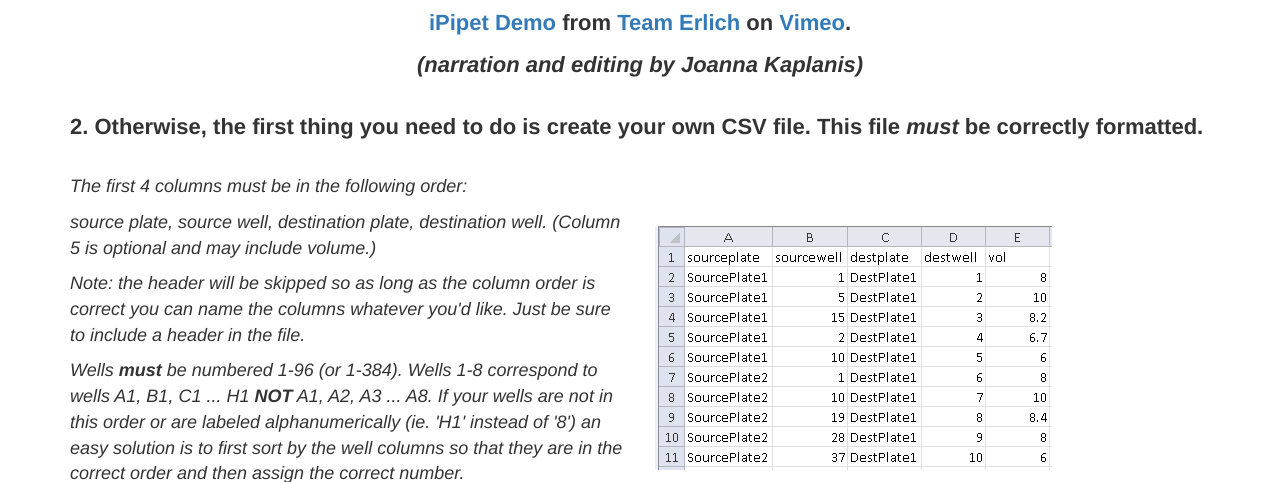
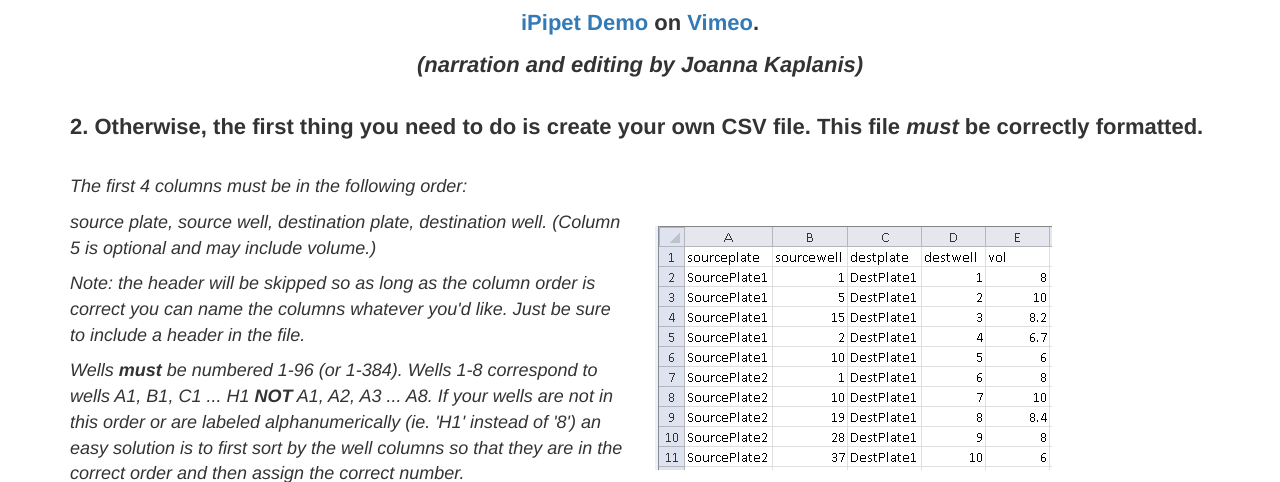
Before and after one commit to dinovski/iPipet, a Flask app: page /usage in a window 1280 px wide. Shown: the part 1148-1630 px from the top of the page. Run offline with Flask 3, Linux system fonts and the light colour scheme; some libraries are stand-ins or nearby versions.

Commit message:
Update vimeo link

```diff
--- a/templates/about.html
+++ b/templates/about.html
@@ -64,7 +64,7 @@ copyright (c) 2014 Dina Zielinski (dina@wi.mit.edu)
 	&nbsp;
 	<br/>
 	<center>
-		<iframe src="//player.vimeo.com/video/90988265" width="440" height="270" frameborder="0" webkitallowfullscreen mozallowfullscreen allowfullscreen></iframe> <p><a href="http://vimeo.com/90988265">iPipet Demo</a> from <a href="http://vimeo.com/user26499168">Team Erlich</a> on <a href="https://vimeo.com">Vimeo</a>.
+		<iframe src="//player.vimeo.com/video/1102717492" width="440" height="270" frameborder="0" webkitallowfullscreen mozallowfullscreen allowfullscreen></iframe> <p><a href="http://vimeo.com/1102717492">iPipet Demo</a> on <a href="https://vimeo.com">Vimeo</a>.
 	</center>
 	<center><em>(narration and editing by Joanna Kaplanis)</em></center>
 	<br/>
```
